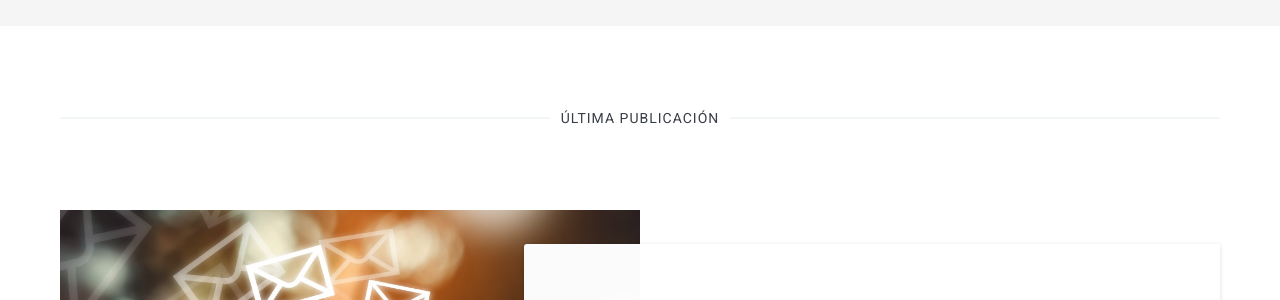
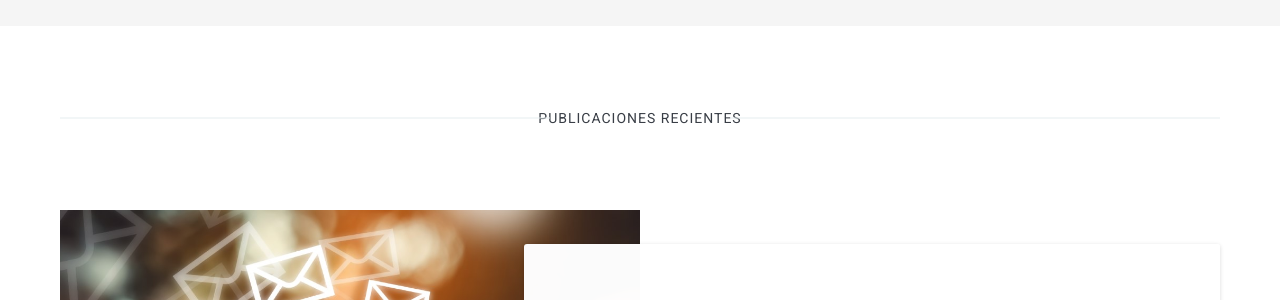
Before and after one commit to beltpich/blog, a Jekyll site: the page built from index.html, in a window 1280 px wide. Shown: the part 517-817 px from the top of the page. Built offline with Jekyll 4.4.1, drawn with Linux system fonts in a browser that asks for light colours; nearby versions of some CDN libraries; the list of posts is cut into pages by our own code.

Commit message:
Checking I

```diff
--- a/index.html
+++ b/index.html
@@ -7,7 +7,7 @@ layout: default
 	<div class="row">
 		<div class="col col-12">
 			{% if site.posts.size > 0 %}
-				<h4 class="lates-title">Última publicación</h4>
+				<h4 class="lates-title">Publicaciones recientes</h4>
 			{% endif %}
 		</div>
 	</div>
```
